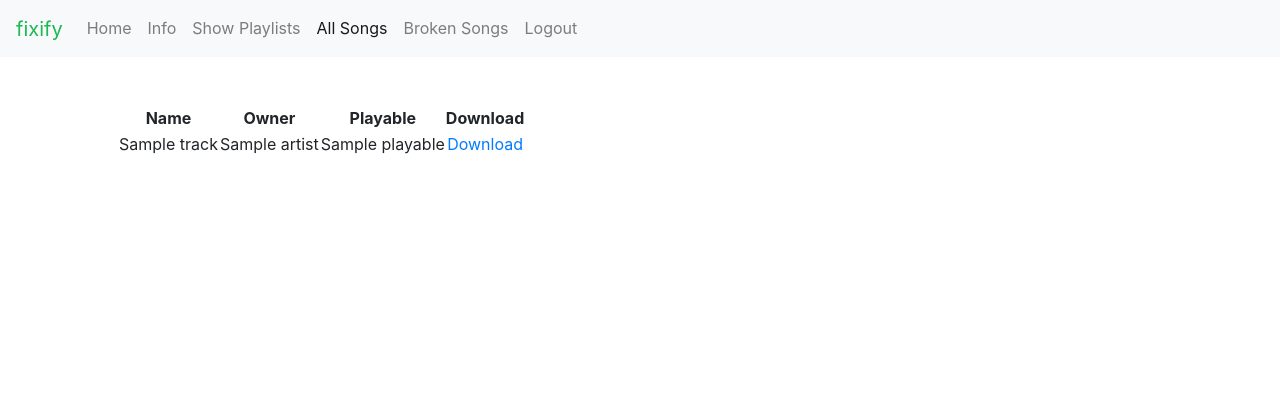
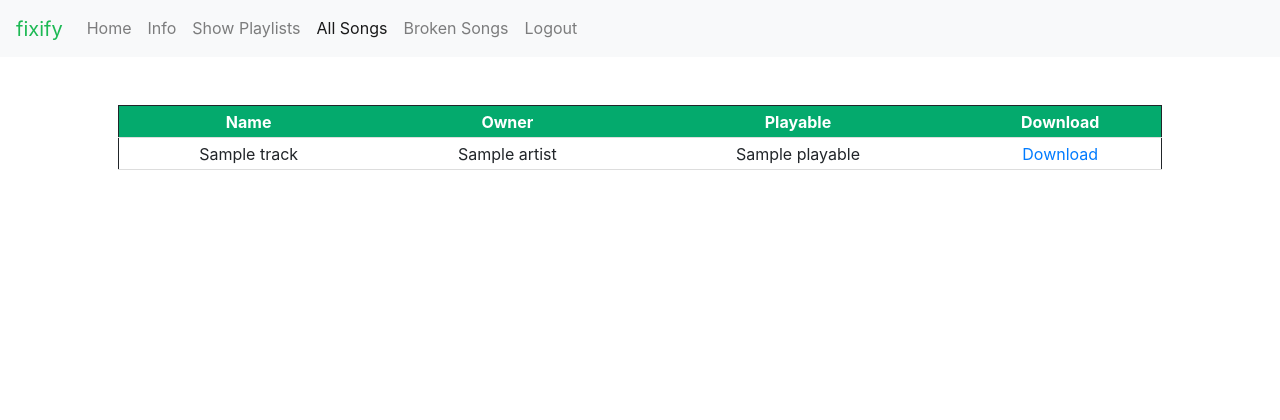
Before and after one commit to adeshpande03/fixify, a Flask app: template templates/allsongs.html in a window 1280 px wide. Shown: the top 420 px of the page. Run offline with Flask 2, Linux system fonts and the light colour scheme; the template is opened without the code that fills it: most values are stand-ins (such as "Sample title", 1, 10 or a date in 2020); parts of the project's set-up code (start-up, migrations or seed data) failed here and were passed over; some libraries are stand-ins or nearby versions.

Commit message:
CSS improvements

```diff
--- a/static/css/style.css
+++ b/static/css/style.css
@@ -75,3 +75,34 @@ footer ul {
 footer li {
   margin: 0 10px;
 }
+
+td {
+  text-align: center;
+}
+
+table {
+  border: 1px solid;
+}
+
+table {
+  border-collapse: collapse;
+}
+
+th,
+td {
+  border-bottom: 1px solid #ddd;
+  height: 2rem;
+}
+
+tr:nth-child(even) {
+  background-color: #f2f2f2;
+}
+
+th {
+  background-color: #04aa6d;
+  color: white;
+}
+
+table {
+  width: 100%;
+}
```
